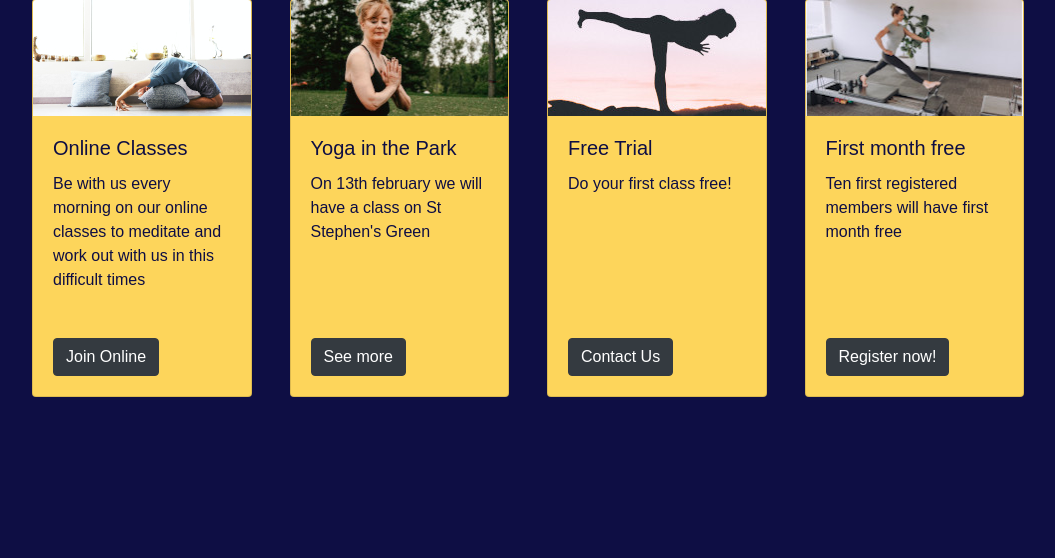
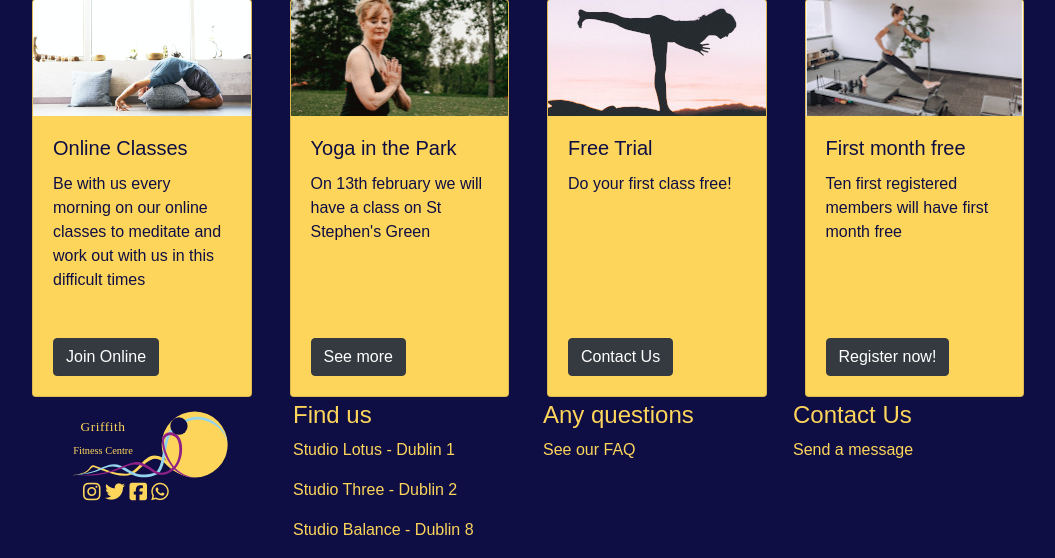
Before and after one commit to renatacovisi/Fitness-Center-Project, a PHP site: page / in a window 1280 px wide. Shown: the part 1072-1630 px from the top of the page, without its empty margins (112-1167 px from the left). Before the commit the page ends 1469 px from the top, so only its background shows below. Run offline with PHP 8.4, Linux system fonts and the light colour scheme; some libraries are stand-ins or nearby versions; some web fonts are replaced.

Commit message:
Add footer - pending footer review

```diff
--- a/public/index.php
+++ b/public/index.php
@@ -173,5 +173,36 @@
                 </div>
             </section>
         </main>
+        <footer class="backgroundColor">
+    <div class="container-fluid">
+        <div class="row">
+            <div class="col-md-3">
+                <a class="logo float-center" href="#"><img id="logo" src="../app/images/logo.svg" alt=""></a>
+                  <ul>
+                    <i class="fab fa-instagram fa-lg"></i>
+                    <i class="fab fa-twitter fa-lg"></i>
+                    <i class="fab fa-facebook-square fa-lg"></i>
+                    <i class="fab fa-whatsapp fa-lg"></i>
+                  </ul>
+            </div>
+            <div class="col-md-3">
+                <h4 class="title">Find us</h4>
+                <p> Studio Lotus - Dublin 1</p>
+                <p> Studio Three - Dublin 2</p>
+                <p> Studio Balance - Dublin 8</p>
+            </div>
+            <div class="col-md-3">
+                <h4 class="title">
+                  Any questions</h4>
+                <a class="fColorYellow" href="faq.php">See our FAQ</a>
+            </div>
+            <div class="col-md-3">
+                <h4 class="title">Contact Us</h4>
+                <a class="fColorYellow" href="contact_us.php">Send a message</a>
+            </div>
+        </div>
+    </div>
+</footer>
+
     </body>
 </html>
```
